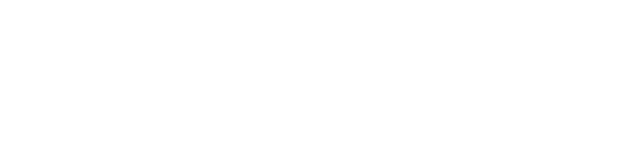
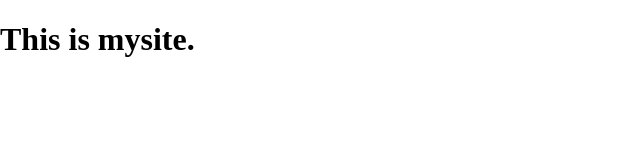
Before and after one commit to namideveloper/template-test, a plain HTML site: page index.html in a window 1280 px wide. Shown: the whole page, without its empty margins (0-640 px from the left). Drawn offline with Linux system fonts and the light colour scheme.

Commit message:
h1 added

```diff
--- a/index.html
+++ b/index.html
@@ -8,5 +8,7 @@
         <script src="./script.js" defer></script>
         <title>Document</title>
     </head>
-    <body></body>
+    <body>
+        <h1>This is mysite.</h1>
+    </body>
 </html>
```
